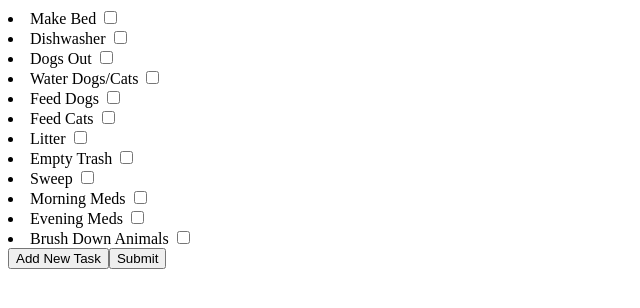
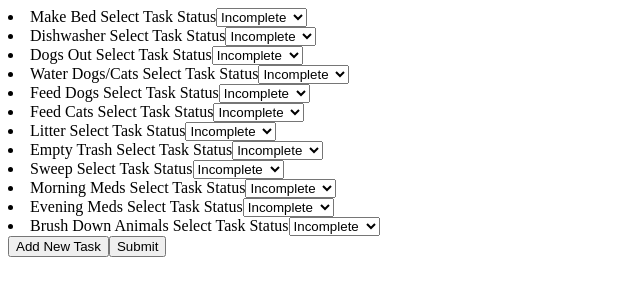
Before and after one commit to rc-devs/daily-task-manager, an Angular app in the folder daily-task-manager/: page / in a window 1280 px wide. Shown: the top 308 px of the page, without its empty margins (0-640 px from the left). Built offline with nearby package versions, Linux system fonts and the light colour scheme.

Commit message:
replace checkbox with dropdown menu of incomplete, in progress, and complete

```diff
--- a/daily-task-manager/src/app/checklist/task-card/task-card.component.html
+++ b/daily-task-manager/src/app/checklist/task-card/task-card.component.html
@@ -1,4 +1,12 @@
 
   @for (t of getDefaultChecklist(); track t.id){
-    <li>{{t.task}} <input type="checkbox" (input)="toggleComplete($event.returnValue)"></li>
+    <li>{{t.task}}
+      <label for="tasks">Select Task Status</label>
+        <select #taskStatus name="taskStatus" (select)="toggleComplete($event.returnValue)">
+            <option value="incomplete">Incomplete</option>
+            <option value="complete">Complete</option>
+            <option value="inProgress">In Progress</option>
+        </select>
+
+    </li>
   }
```
